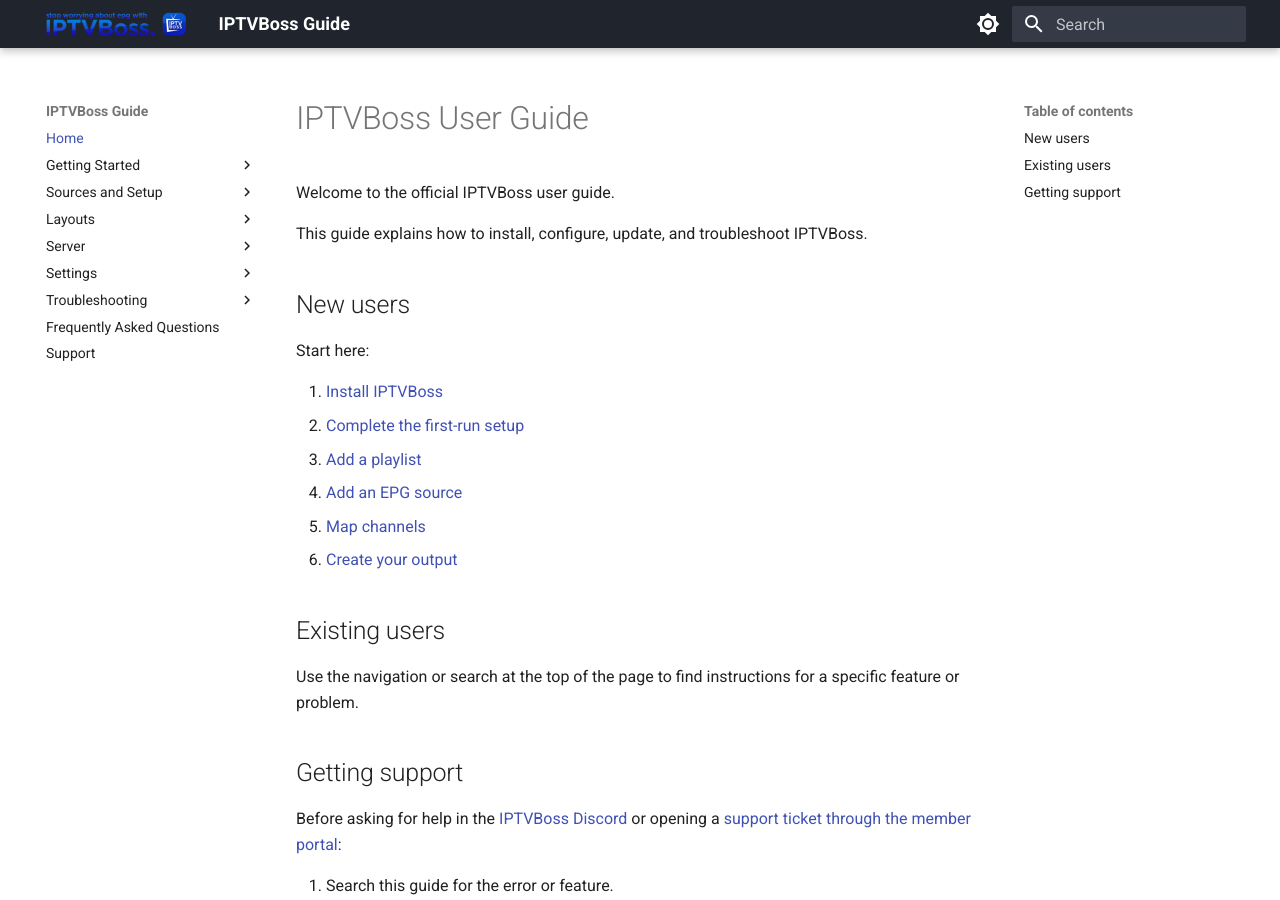
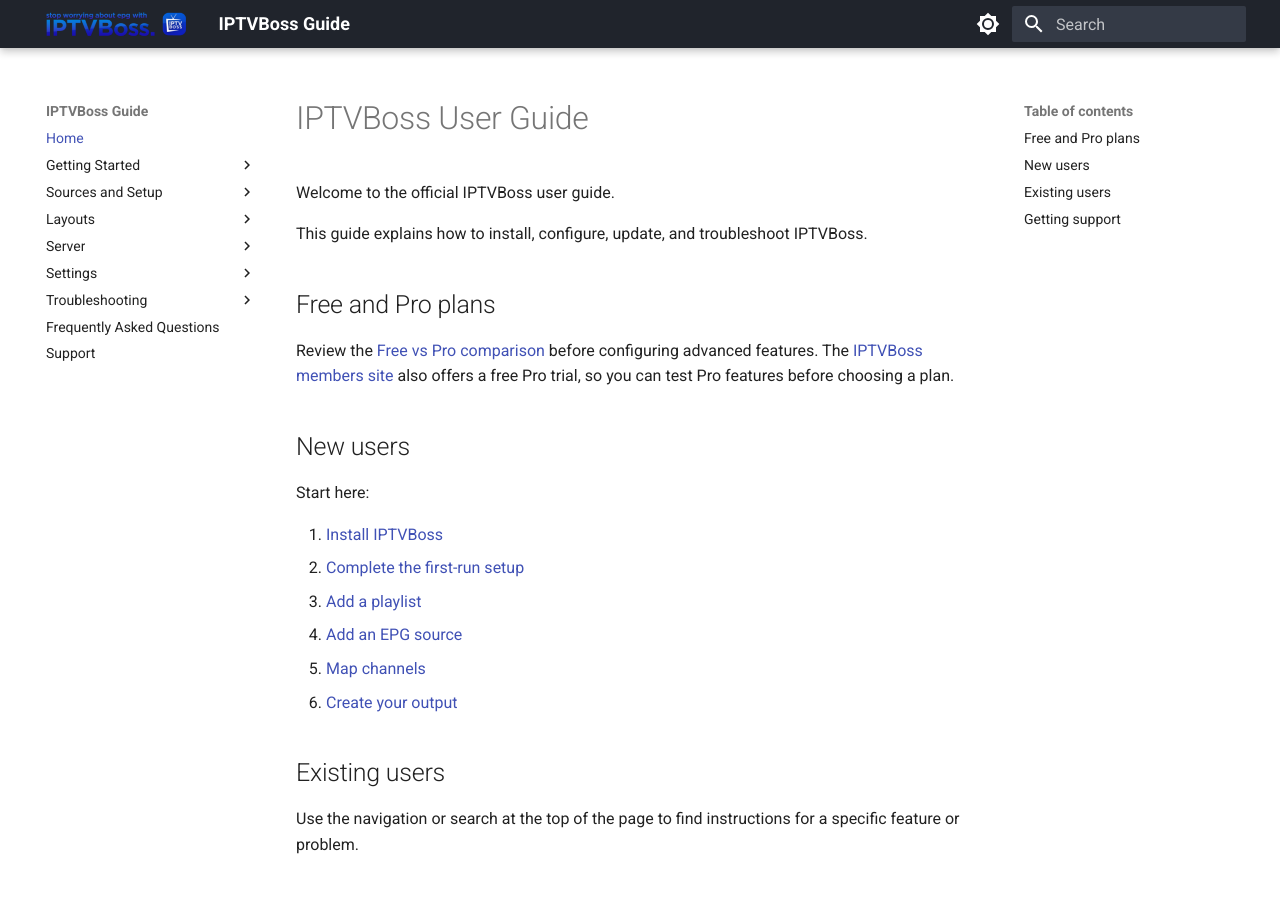
Before and after one commit to walrusone/iptvboss_guide, an MkDocs documentation site: the page built from docs/index.md, in a window 1280 px wide and 900 px high. Built offline with MkDocs 1.6.1 and Material for MkDocs 9.7.7, drawn with Linux system fonts in a browser that asks for light colours.

Commit message:
Fixtures.txt info

```diff
--- a/docs/index.md
+++ b/docs/index.md
@@ -3,6 +3,10 @@
 Welcome to the official IPTVBoss user guide.
 
 This guide explains how to install, configure, update, and troubleshoot IPTVBoss.
+
+## Free and Pro plans
+
+Review the [Free vs Pro comparison](getting-started/free-vs-pro.md) before configuring advanced features. The [IPTVBoss members site](https://members.bosstees.net/) also offers a free Pro trial, so you can test Pro features before choosing a plan.
 
 ## New users
 
```
Also changed, not shown: docs/getting-started/free-vs-pro.md (+2 -0 lines).
